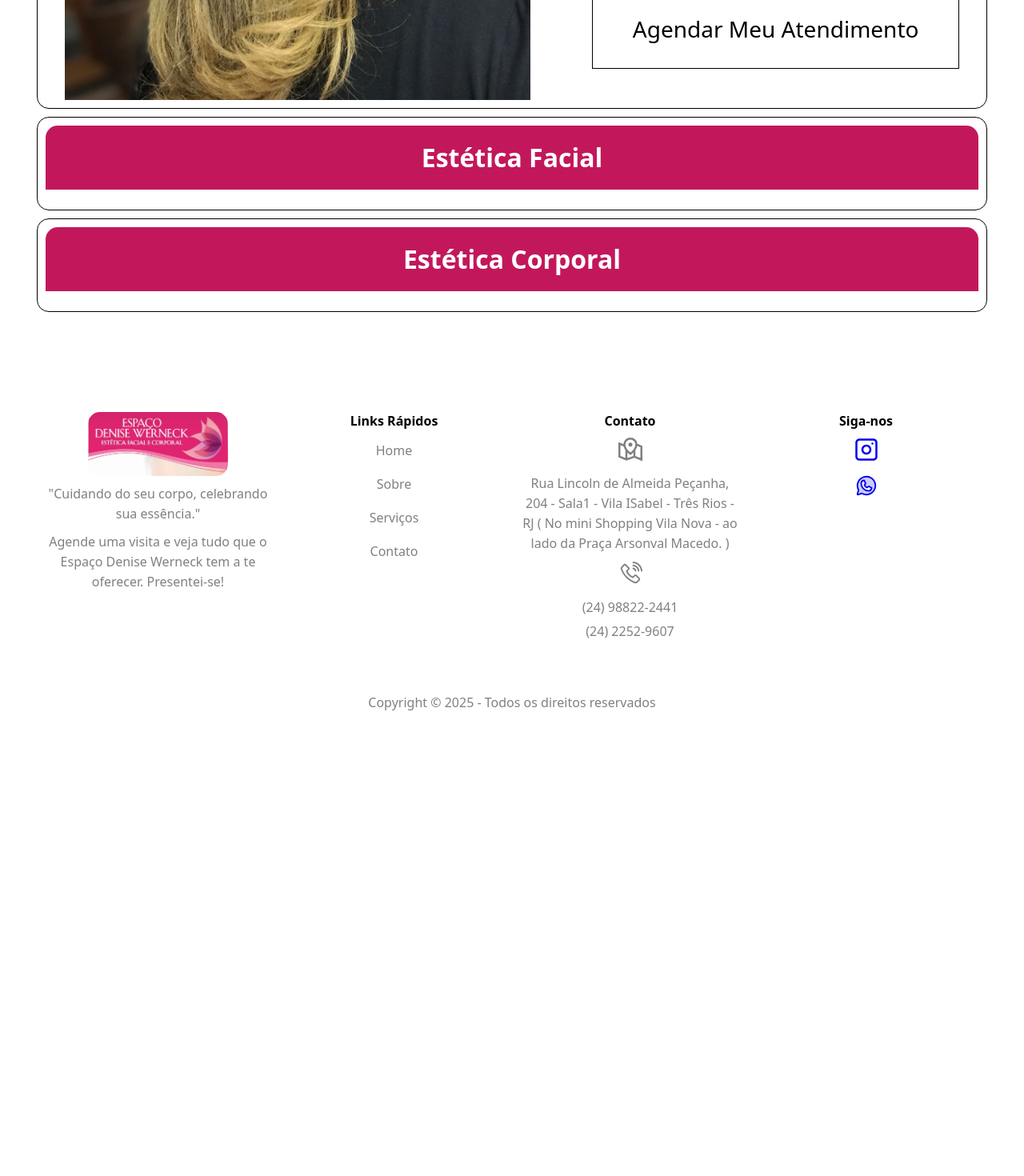
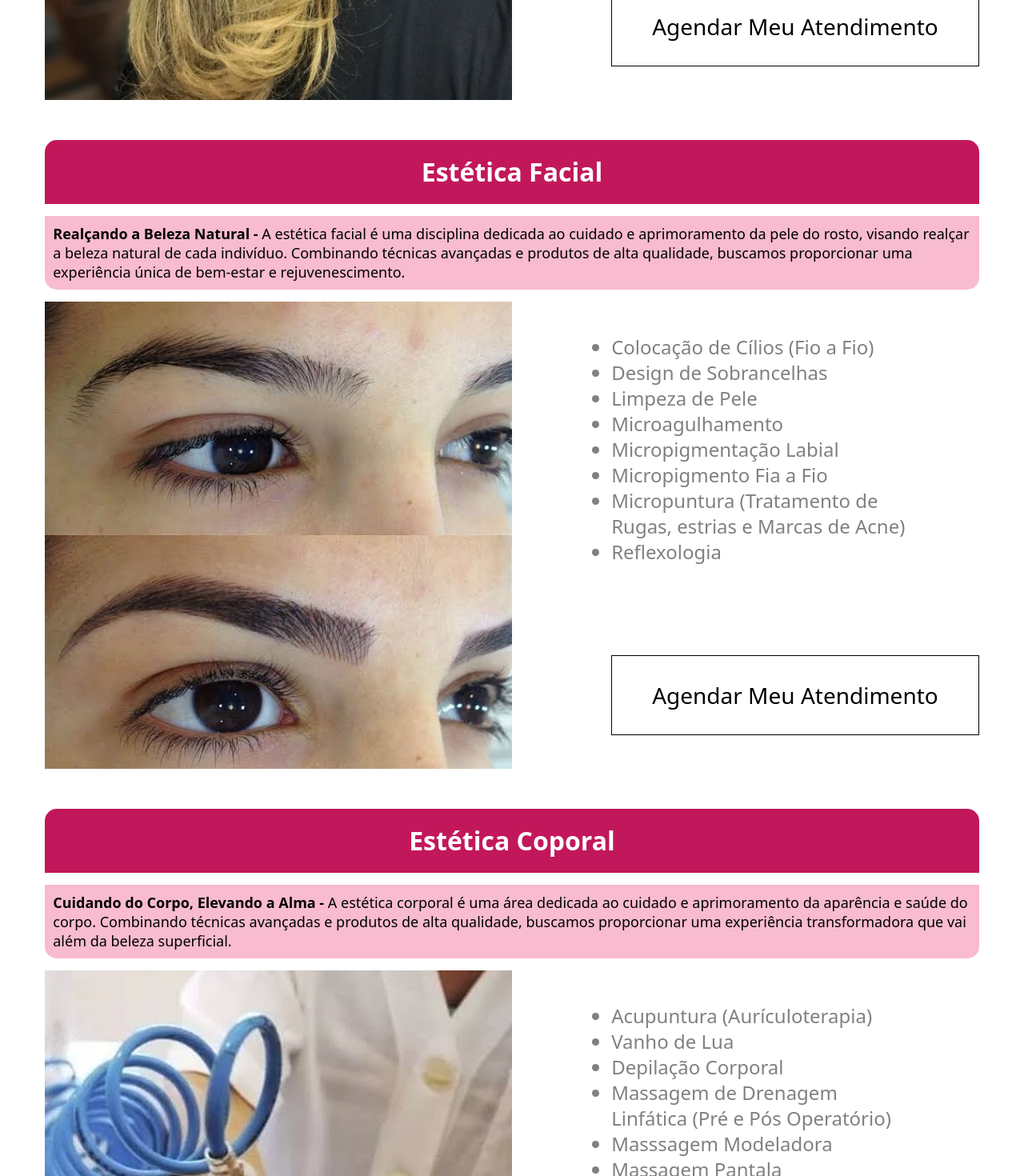
Before and after one commit to luizoscastanheira/projeto-denise-werneck, a Next.js app: page /servicos in a window 1280 px wide. Shown: the part 1330-2800 px from the top of the page at 80% size. Before the commit the page ends 2229 px from the top, so only its background shows below. Built offline with nearby package versions, Linux system fonts and the light colour scheme.

Commit message:
Update
Atualizando página serviços.

```diff
--- a/src/app/servicos/page.js
+++ b/src/app/servicos/page.js
@@ -3,6 +3,8 @@ import Link from "next/link";
 import Image from "next/image";
 
 import eCapilar from "../../../public/eCapilar01.jpg";
+import eFacial from "../../../public/eFacial01.jpg";
+import eCorporal from "../../../public/eCorporal01.jpg";
 
 export default function Servicos(){
   return(
@@ -40,9 +42,49 @@ export default function Servicos(){
               </div>
               <div className={estilos.card}>
                 <h3>Estética Facial</h3>
+                <p>
+                  <span>Realçando a Beleza Natural - </span> A estética facial é uma disciplina dedicada ao cuidado e aprimoramento da pele do rosto, visando realçar a beleza natural de cada indivíduo. Combinando técnicas avançadas e produtos de alta qualidade, buscamos proporcionar uma experiência única de bem-estar e rejuvenescimento.
+                </p>
+
+                <div className={estilos.boxCardInterno}>
+                  <Image src={eFacial} className={estilos.imgProcedimentos} alt="Imagem de um cabelo bem feito"/>
+                  <div>
+                    <ul className={estilos.lista}>
+                      <li className={estilos.itemLista}>Colocação de Cílios (Fio a Fio)</li>
+                      <li className={estilos.itemLista}>Design de Sobrancelhas</li>
+                      <li className={estilos.itemLista}>Limpeza de Pele</li>
+                      <li className={estilos.itemLista}>Microagulhamento</li>
+                      <li className={estilos.itemLista}>Micropigmentação Labial</li>
+                      <li className={estilos.itemLista}>Micropigmento Fia a Fio</li>
+                      <li className={estilos.itemLista}>Micropuntura (Tratamento de Rugas, estrias e Marcas de Acne)</li>
+                      <li className={estilos.itemLista}>Reflexologia</li>
+                    </ul>
+                    <div className={estilos.boxLink}><Link href="/contato" className={estilos.linkAgendar}>Agendar Meu Atendimento</Link></div>
+                  </div>
+                </div>
               </div>
               <div className={estilos.card}>
-                <h3>Estética Corporal</h3>
+                <h3>Estética Coporal</h3>
+                <p>
+                  <span>Cuidando do Corpo, Elevando a Alma - </span> A estética corporal é uma área dedicada ao cuidado e aprimoramento da aparência e saúde do corpo. Combinando técnicas avançadas e produtos de alta qualidade, buscamos proporcionar uma experiência transformadora que vai além da beleza superficial.
+                </p>
+
+                <div className={estilos.boxCardInterno}>
+                  <Image src={eCorporal} className={estilos.imgProcedimentos} alt="Imagem de um cabelo bem feito"/>
+                  <div>
+                    <ul className={estilos.lista}>
+                      <li className={estilos.itemLista}>Acupuntura (Aurículoterapia)</li>
+                      <li className={estilos.itemLista}>Vanho de Lua</li>
+                      <li className={estilos.itemLista}>Depilação Corporal</li>
+                      <li className={estilos.itemLista}>Massagem de Drenagem Linfática (Pré e Pós Operatório)</li>
+                      <li className={estilos.itemLista}>Masssagem Modeladora</li>
+                      <li className={estilos.itemLista}>Massagem Pantala</li>
+                      <li className={estilos.itemLista}>Massagem Relaxante</li>
+                      <li className={estilos.itemLista}>SPA dos Pés</li>
+                    </ul>
+                    <div className={estilos.boxLink}><Link href="/contato" className={estilos.linkAgendar}>Agendar Meu Atendimento</Link></div>
+                  </div>
+                </div>
               </div>
             </section>
 
--- a/src/app/servicos/servicos.module.css
+++ b/src/app/servicos/servicos.module.css
@@ -29,7 +29,7 @@
 
     display: flex;
     flex-direction: column;
-    gap: 10px;
+    gap: 30px;
     justify-content: center;
     align-items: center;
 
@@ -38,8 +38,6 @@
 }
 
 .card{
-    border: black 1px solid;
-    border-radius: 15px;
     width: 95%;
     padding: 10px;
 
@@ -62,21 +60,20 @@
         border-bottom-left-radius: 15px;
         border-bottom-right-radius: 15px;
     }
+    & span{
+        font-weight: bold;
+    }
 
 }
 .boxCardInterno{
     display: flex;
     flex-wrap: wrap;
-    gap: 30px;
-    justify-content: space-around;
+    justify-content: space-between;
     & div{
-
         display: flex;
         flex-direction: column;
         gap:30px;
         justify-content:space-around;
-
-
     }
 }
 
@@ -89,16 +86,13 @@
 
 
 .lista{
-    margin-left: 20px;
+    max-width: 380px;
 }
 
 .itemLista{
     color: gray;
     font-size: 24px;
-}
-
-.boxLink{
-
+    line-height: 32px;
 }
 
 .linkAgendar{
@@ -130,11 +124,21 @@
         background-position: center;
     }
 
+/* Estilizando a Lista  */
+    .lista{
+        margin: 0 auto;
+        max-width: 250px;
+    }
+    .itemLista{
+        font-size: 16px;
+    }
+
+    .boxCardInterno{
+        gap: 30px;
+    }
+
 /* Estilizando as imagens da seção procedimentos */
-
     .imgProcedimentos{
         flex-grow: 1;
     }
-
-
 }
```
Also changed, not shown: public/eCorporal01.jpg (added), public/eFacial01.jpg (added).
